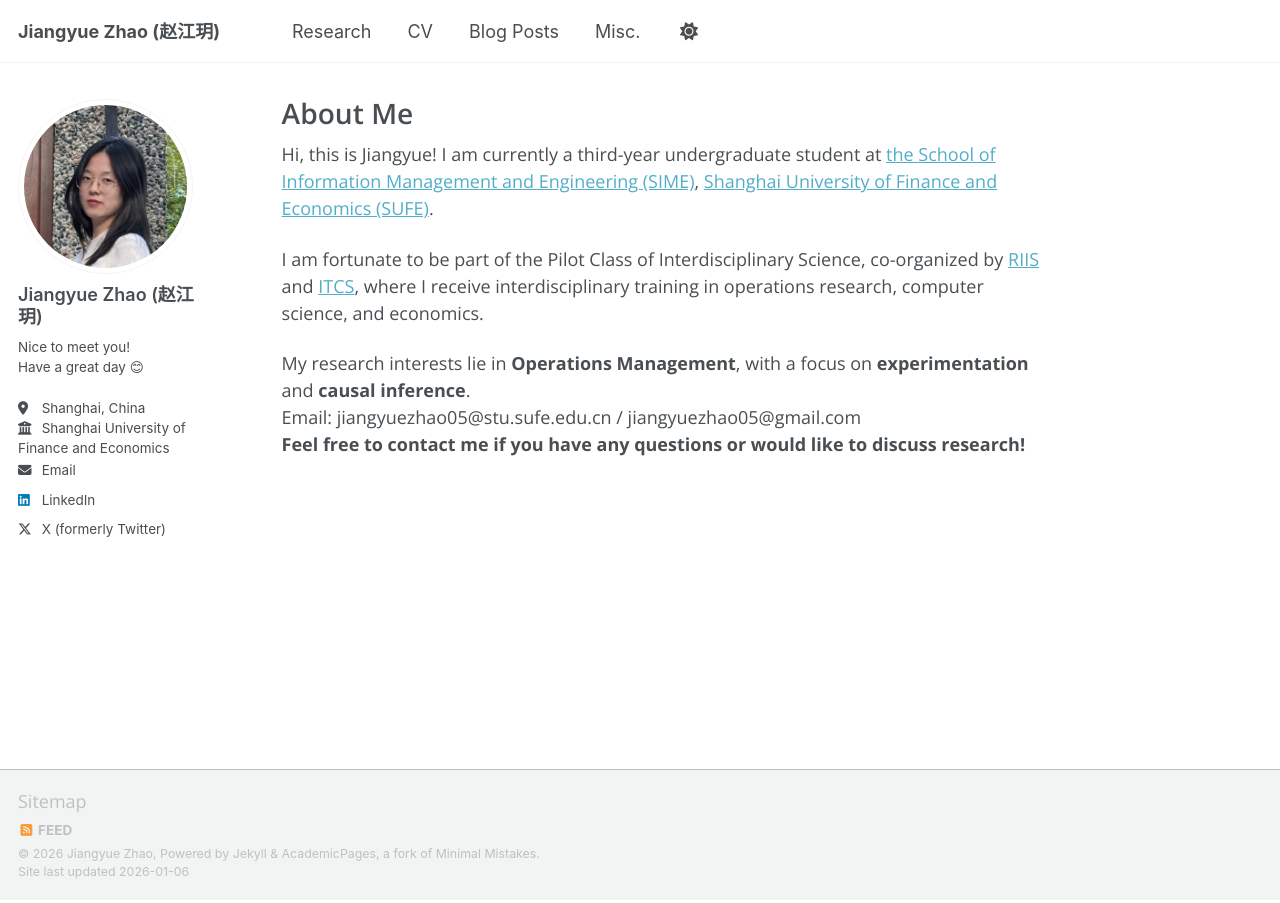
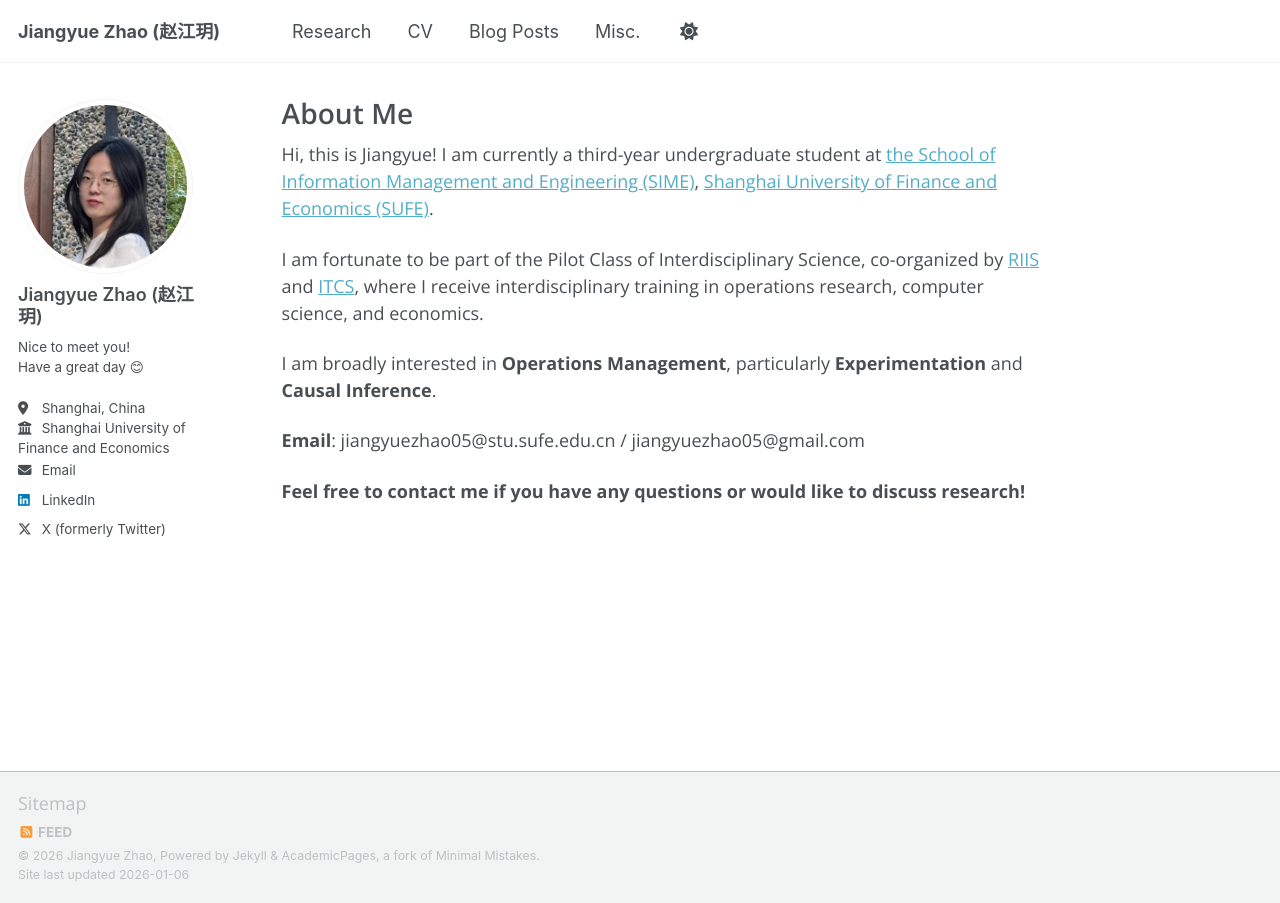
Before and after one commit to jiangyuezhao05/jiangyuezhao05.github.io, a Jekyll site: the page built from _pages/about.md, in a window 1280 px wide. Built offline with Jekyll 4.4.1, drawn with Linux system fonts in a browser that asks for light colours; a script that is not in the unit is left out.

Commit message:
Update about.md

```diff
--- a/_pages/about.md
+++ b/_pages/about.md
@@ -23,8 +23,16 @@ redirect_from:
 </p>
 
 <p>
-  My research interests lie in <strong>Operations Management</strong>, with a focus on
-  <strong>experimentation</strong> and <strong>causal inference</strong>.<br>
-  Email: jiangyuezhao05@stu.sufe.edu.cn / jiangyuezhao05@gmail.com<br>
+  I am broadly interested in <strong>Operations Management</strong>,
+  particularly <strong>Experimentation</strong> and
+  <strong>Causal Inference</strong>.<br>
+</p>
+
+
+<p>
+<strong>Email</strong>: jiangyuezhao05@stu.sufe.edu.cn / jiangyuezhao05@gmail.com<br>
+</p>
+
+<p>
   <strong>Feel free to contact me if you have any questions or would like to discuss research!</strong>
 </p>
```
